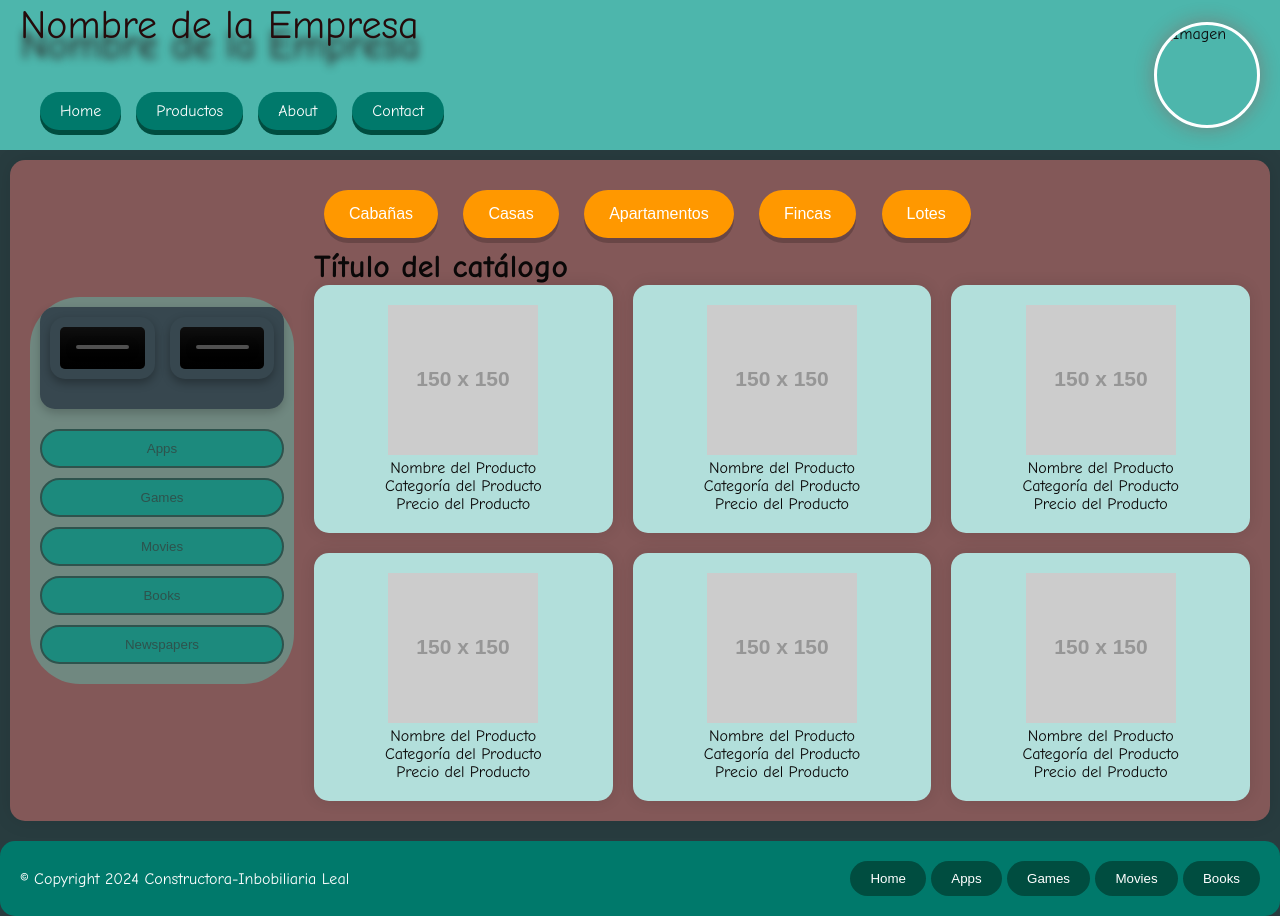
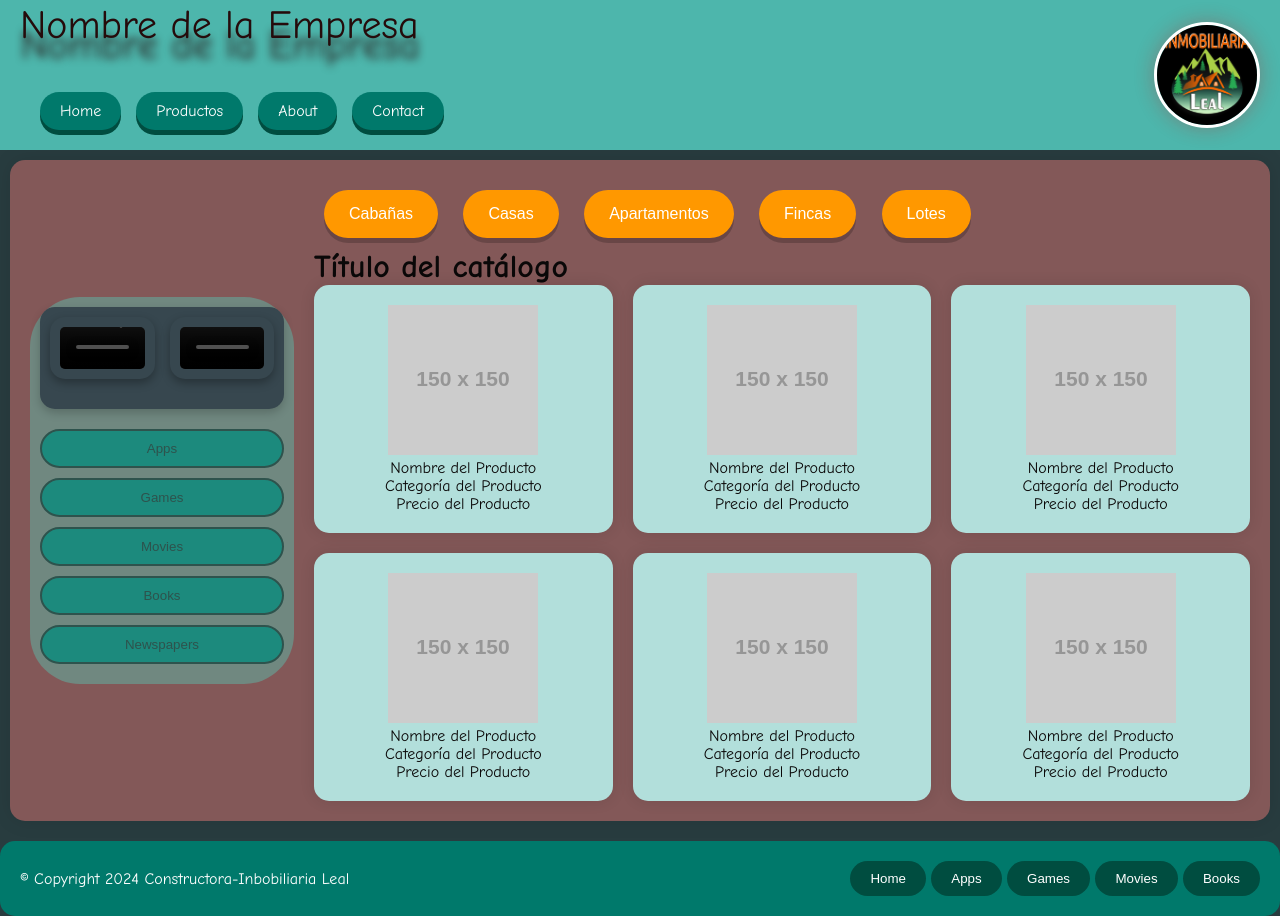
Before and after one commit to kxxnxr13/PAGINA, a plain HTML site: page index.html in a window 1280 px wide. Drawn offline with Linux system fonts and the light colour scheme; grey boxes are pictures that could not be loaded; placeholder pictures from the web are drawn by us.

Commit message:
Update index.html

```diff
--- a/index.html
+++ b/index.html
@@ -24,7 +24,7 @@
 
         <!-- Contenedor derecho -->
         <div class="right-container">
-                <img src="imagen.jpg" alt="Imagen" class="company-image">
+                <img src="img/construc_leal_logo.jpg" alt="Imagen" class="company-image">
         </div>
     </div>
 
```
